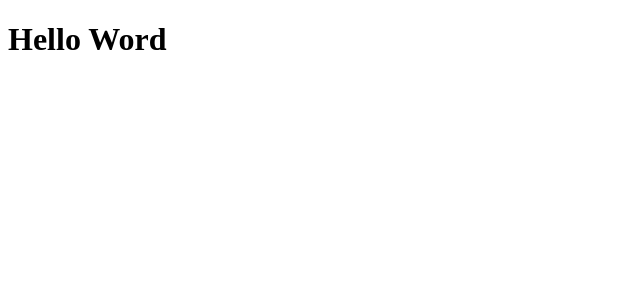
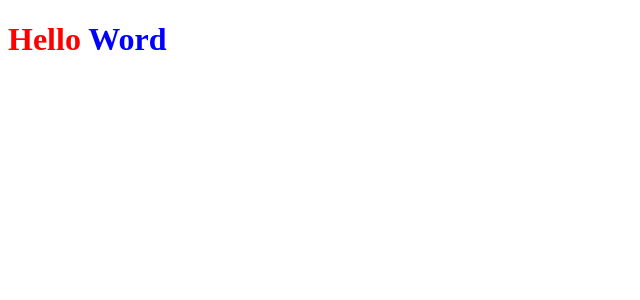
Before and after one commit to CCassolF/ig-news, a Next.js app: page / in a window 1280 px wide. Shown: the top 300 px of the page, without its empty margins (0-640 px from the left). Built offline with nearby package versions, Linux system fonts and the light colour scheme.

Commit message:
Estilizacao com sass

```diff
--- a/package.json
+++ b/package.json
@@ -10,7 +10,8 @@
   "dependencies": {
     "next": "13.4.1",
     "react": "18.2.0",
-    "react-dom": "18.2.0"
+    "react-dom": "18.2.0",
+    "sass": "^1.62.1"
   },
   "devDependencies": {
     "@types/node": "^20.1.1",
--- a/src/pages/index.tsx
+++ b/src/pages/index.tsx
@@ -1,5 +1,9 @@
+import styles from '../styles/home.module.scss';
+
 export default function Home() {
   return (
-    <h1>Hello Word</h1>
+    <h1 className={styles.title} >
+      Hello <span>Word</span>
+    </h1>
   )
 }
--- /dev/null
+++ b/src/styles/home.module.scss
@@ -0,0 +1,7 @@
+.title {
+  color: red;
+
+  span {
+    color: blue;
+  }
+}
```
